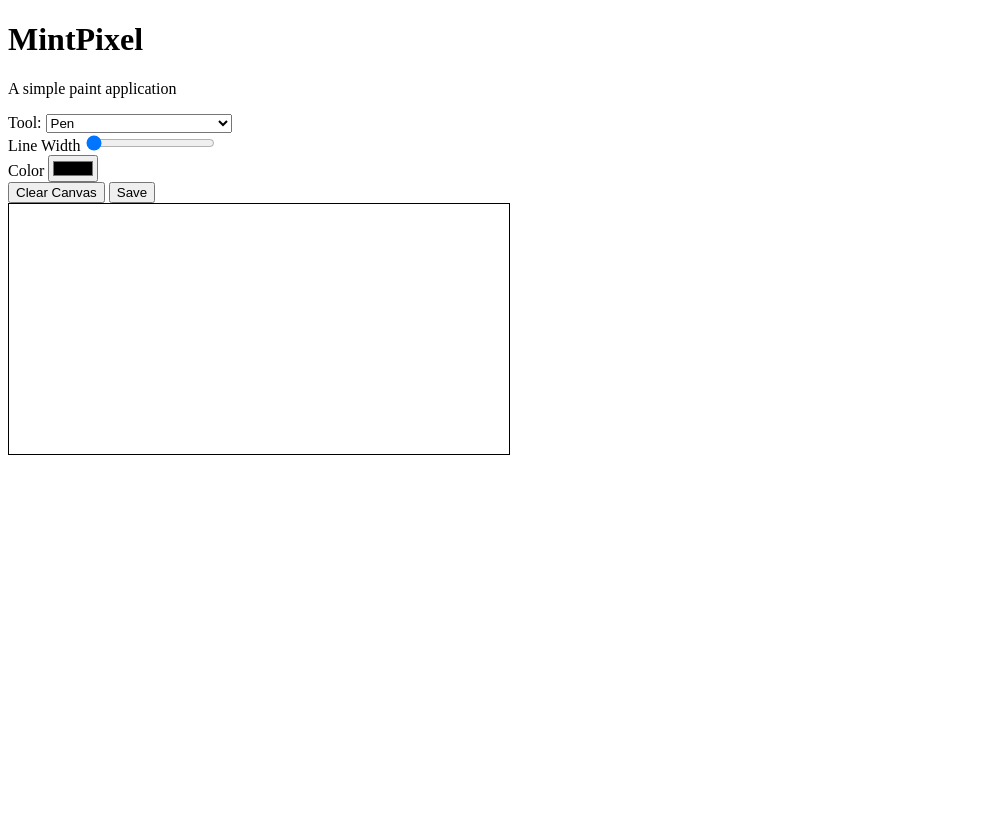
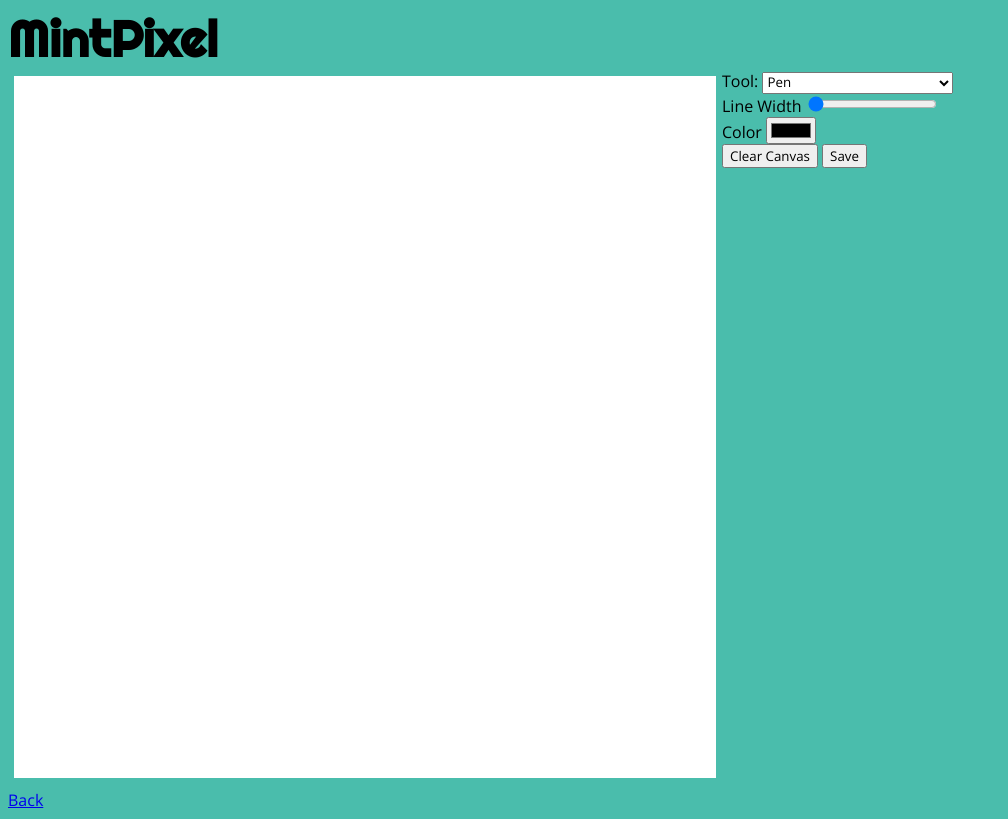
Before and after one commit to acleland/MintPixel, a website: page draw.html in a window 1280 px wide. Shown: the whole page, without its empty margins (0-1008 px from the left). Drawn offline with nearby package versions, Linux system fonts and the light colour scheme.

Commit message:
did some restyling

```diff
--- a/draw.html
+++ b/draw.html
@@ -5,17 +5,21 @@
   <meta http-equiv="X-UA-Compatible" content="IE=edge">
   <meta name="viewport" content="width=device-width, initial-scale=1.0">
   <title>MintPixel</title>
-  <style type="text/css">
-    canvas { border: 1px solid black; }
-  </style>
+  <link rel="stylesheet" href="styles.css">
+  <link rel="preconnect" href="https://fonts.googleapis.com">
+<link rel="preconnect" href="https://fonts.gstatic.com" crossorigin>
+<link rel="preconnect" href="https://fonts.googleapis.com">
+<link rel="preconnect" href="https://fonts.gstatic.com" crossorigin>
+<link href="https://fonts.googleapis.com/css2?family=Martel:wght@900&family=Open+Sans:wght@300&family=Righteous&display=swap" rel="stylesheet">
+  <!-- <link href="https://cdn.jsdelivr.net/npm/bootstrap@5.1.3/dist/css/bootstrap.min.css" rel="stylesheet" integrity="sha384-1BmE4kWBq78iYhFldvKuhfTAU6auU8tT94WrHftjDbrCEXSU1oBoqyl2QvZ6jIW3" crossorigin="anonymous"> -->
 </head>
-<body>
-  <h1>MintPixel</h1>
-  <p>A simple paint application</p>
-  <div class="app">
-    <div class="toolbar">
-      <div class="select-tool">
-        <label for="select-tool">Tool:</label>
+<body class="d-flex flex-column vh-100">
+
+  <h1 class="title">MintPixel</h1>
+  <div class="app row">
+    <div class="toolbar container col-6">
+      <div class="select-tool mb-2">
+        <label for="select-tool form-select" multiple aria-label="multiple select example">Tool:</label>
         <select name="select-tool" id="select-tool">
           <option value="">--Please choose an option--</option>
           <option value="pen" selected>Pen</option>
@@ -25,24 +29,27 @@
           <option value="eraser">Eraser</option>
       </select>
       </div>
-      <div class="line-width">
+      <div class="line-width mb-2">
         <label for="line-width">Line Width</label>
-        <input type="range" name="line-width" id="line-width" min="1" max="10" value="1">
+        <input type="range" name="line-width" id="line-width" min="1" max="20" value="1">
       </div>
-      <div class="color">
+      <div class="color mb-2">
         <label for="color">Color</label>
         <input type="color" name="color" id="color">
       </div>
-      <div class="buttons">
+      <div class="buttons mb-2">
         <button id="clear-btn">Clear Canvas</button>
         <button id="save-btn">Save</button>
       </div>
     </div>
-    <div class="canvas-container">
+    <div class="canvas-container container col-6">
       <canvas id="canvas"></canvas>
     </div>
     <!-- <script src="https://cdn.jsdelivr.net/npm/p5@1.4.0/lib/p5.js"></script> -->
     <script src="draw.js"></script>
+    <!-- <script src="https://cdn.jsdelivr.net/npm/@popperjs/core@2.10.2/dist/umd/popper.min.js" integrity="sha384-7+zCNj/IqJ95wo16oMtfsKbZ9ccEh31eOz1HGyDuCQ6wgnyJNSYdrPa03rtR1zdB" crossorigin="anonymous"></script>
+    <script src="https://cdn.jsdelivr.net/npm/bootstrap@5.1.3/dist/js/bootstrap.min.js" integrity="sha384-QJHtvGhmr9XOIpI6YVutG+2QOK9T+ZnN4kzFN1RtK3zEFEIsxhlmWl5/YESvpZ13" crossorigin="anonymous"></script> -->
 </div>
+<a href="index.html">Back</a>
 </body>
 </html>
--- a/draw.js
+++ b/draw.js
@@ -1,8 +1,8 @@
 const canvas = document.querySelector("#canvas");
 const ctx = canvas.getContext('2d');
 
-canvas.width = 500;
-canvas.height = 250;
+canvas.width = 700;
+canvas.height = 700;
 
 
 let canvasStates = []
--- /dev/null
+++ b/styles.css
@@ -0,0 +1,34 @@
+* {
+    font-family: 'Open Sans', sans-serif;
+}
+
+.title {
+    font-family: 'Righteous', cursive;
+    font-size: 50px;
+    margin: 0px;
+}
+
+
+body {
+    background-color: #4ABDAC;
+}
+
+.app {
+    /* text-align: center; */
+    display: flex;
+    flex-direction: row-reverse;
+    justify-content: flex-end;
+}
+
+.toolbar {
+    display: flex;
+    flex-direction: column;
+
+}
+
+canvas {
+    border: 6px black;
+    padding: 1px;
+    background-color: white;
+    margin: 6px;
+}
```
Also changed, not shown: index.html (+10 -7 lines).
